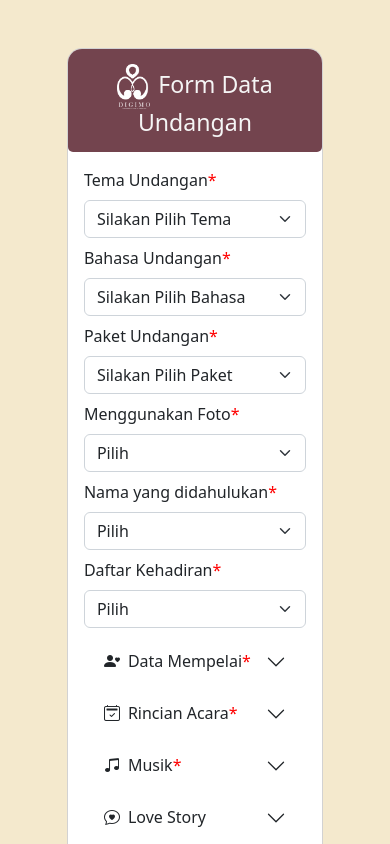
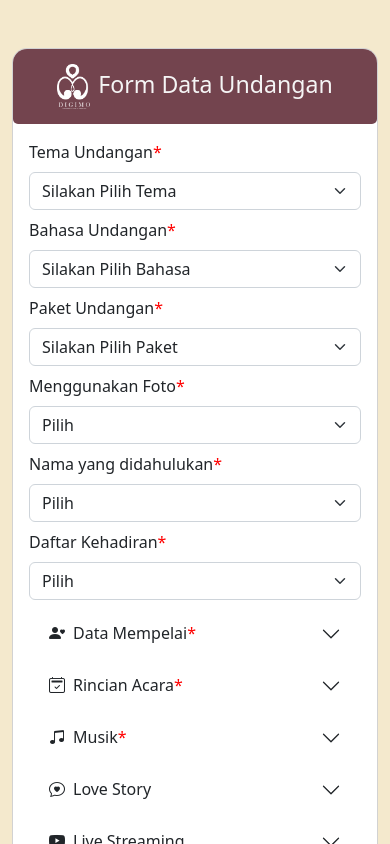
Before and after one commit to ulummu/formUndangan, a React (Create React App) app: page / in a window 390 px wide. Shown: the top 844 px of the page. Built offline with nearby package versions, Linux system fonts and the light colour scheme.

Commit message:
Change with in phone mode

```diff
--- a/src/Components/CardForm.css
+++ b/src/Components/CardForm.css
@@ -4,6 +4,12 @@
     overflow: hidden;
     width: 70%;
 }
+@media screen and (max-width: 850px){
+    .Card{
+        width: 100%;
+    }
+}
+
 .logo{
 width:unset;
 height:45px;
```
